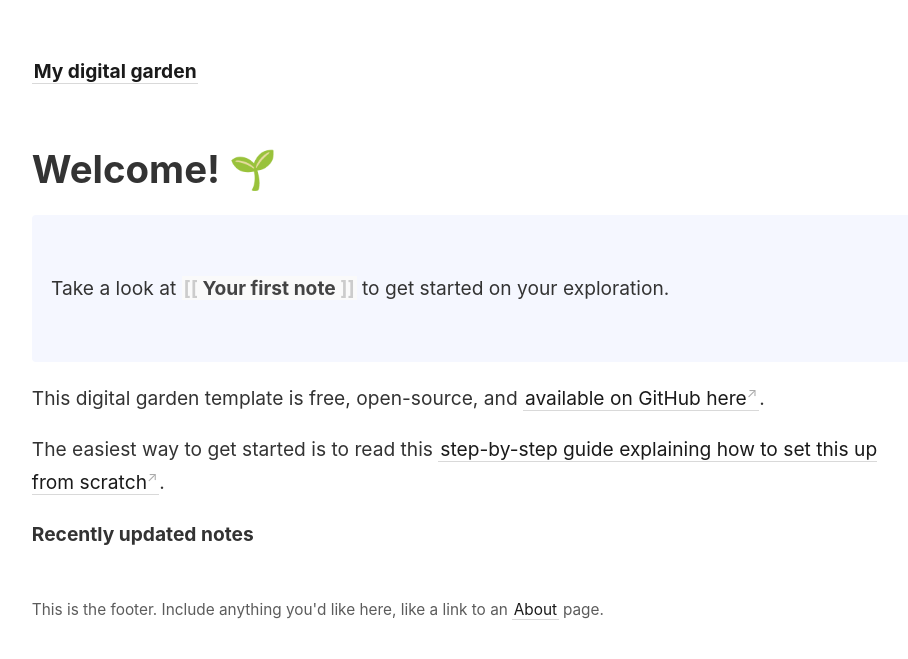
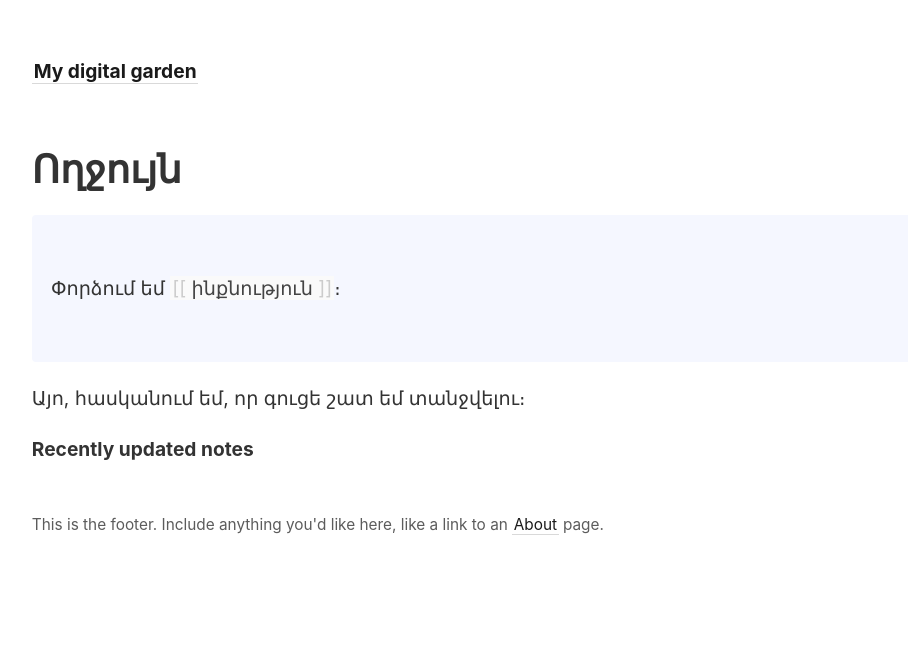
Before and after one commit to saroyandavid/emptygarden, a Jekyll site: the page built from _pages/index.md, in a window 1280 px wide. Shown: the top 659 px of the page, without its empty margins (45-953 px from the left). Built offline with Jekyll 4.4.1, drawn with Linux system fonts in a browser that asks for light colours.

Commit message:
main page

```diff
--- a/_pages/index.md
+++ b/_pages/index.md
@@ -5,15 +5,13 @@
 permalink: /
 ---
 
-# Welcome! 🌱
+# Ողջույն
 
 <p style="padding: 3em 1em; background: #f5f7ff; border-radius: 4px;">
-  Take a look at <span style="font-weight: bold">[[Your first note]]</span> to get started on your exploration.
+  Փորձում եմ [[ինքնություն]]։
 </p>
 
-This digital garden template is free, open-source, and [available on GitHub here](https://github.com/maximevaillancourt/digital-garden-jekyll-template).
-
-The easiest way to get started is to read this [step-by-step guide explaining how to set this up from scratch](https://maximevaillancourt.com/blog/setting-up-your-own-digital-garden-with-jekyll).
+Այո, հասկանում եմ, որ գուցե շատ եմ տանջվելու։
 
 <strong>Recently updated notes</strong>
 
```
Also changed, not shown: 1 other file.
